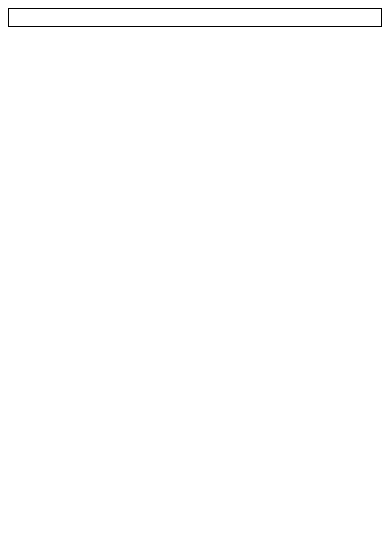
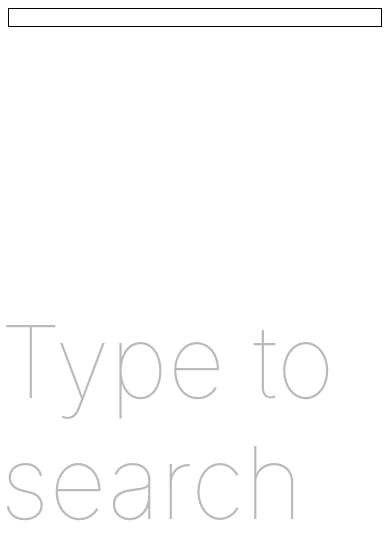
Before and after one commit to sae-hack/giphy-menubar, a React Native app: screen / in a window 390 px wide. Shown: the top 560 px of the page. Built offline with nearby package versions, Linux system fonts and the light colour scheme; what react-native would draw is missing.

Commit message:
Add "type to search"

```diff
--- a/src/App.tsx
+++ b/src/App.tsx
@@ -9,6 +9,7 @@ import {
   ListRenderItem,
   NativeSyntheticEvent,
   NativeScrollEvent,
+  View,
 } from 'react-native';
 import * as querystring from 'query-string';
 import debounce from 'debounce';
@@ -38,7 +39,7 @@ const App: React.FC = () => {
   const debouncedSearch = useMemo(() => debounce(run, 200), [run]);
 
   useEffect(() => {
-    if (searchText) {
+    if (searchText.trim()) {
       setImages([]);
       debouncedSearch(searchText, 0);
     }
@@ -89,6 +90,7 @@ const App: React.FC = () => {
         />
         {loading && <Text style={styles.loading}>loading...</Text>}
 
+        {searchText.trim() ? (
           <FlatList<Gif>
             style={styles.list}
             data={images}
@@ -100,6 +102,11 @@ const App: React.FC = () => {
             removeClippedSubviews
             windowSize={7}
           />
+        ) : (
+          <View style={styles.typeToSearchTextContainer}>
+            <Text style={styles.typeToSearchText}>Type to search</Text>
+          </View>
+        )}
       </SafeAreaView>
     </>
   );
@@ -125,6 +132,20 @@ const styles = StyleSheet.create({
     top: 10,
     color: Colors.black,
   },
+  typeToSearchTextContainer: {
+    position: 'absolute',
+    top: 0,
+    left: 0,
+    right: 0,
+    bottom: 0,
+    justifyContent: 'center',
+    alignItems: 'center',
+  },
+  typeToSearchText: {
+    fontSize: 100,
+    fontWeight: '100',
+    color: '#0004',
+  },
   list: {},
 });
 
```
Lines whose indentation alone changed are shown as unchanged.
